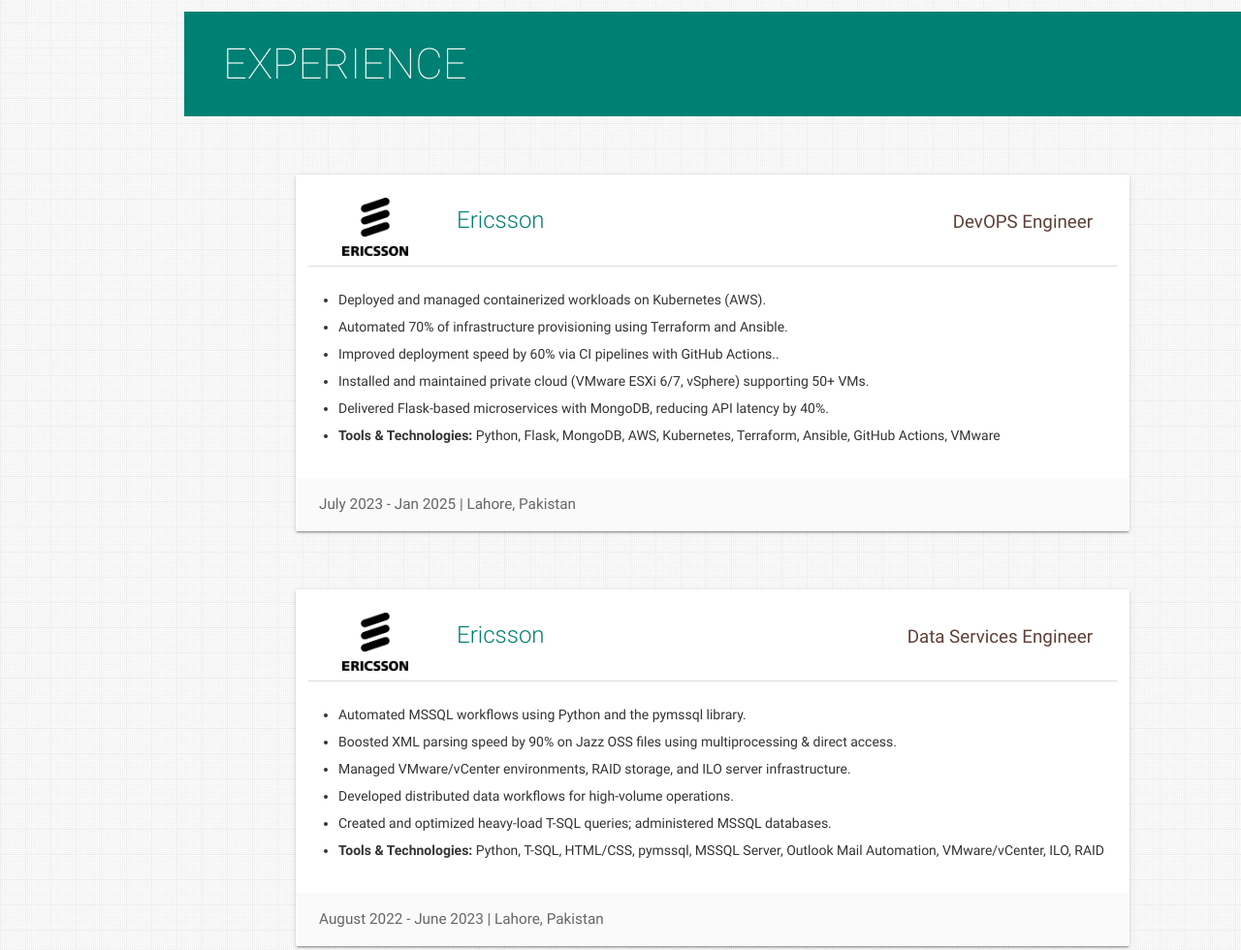
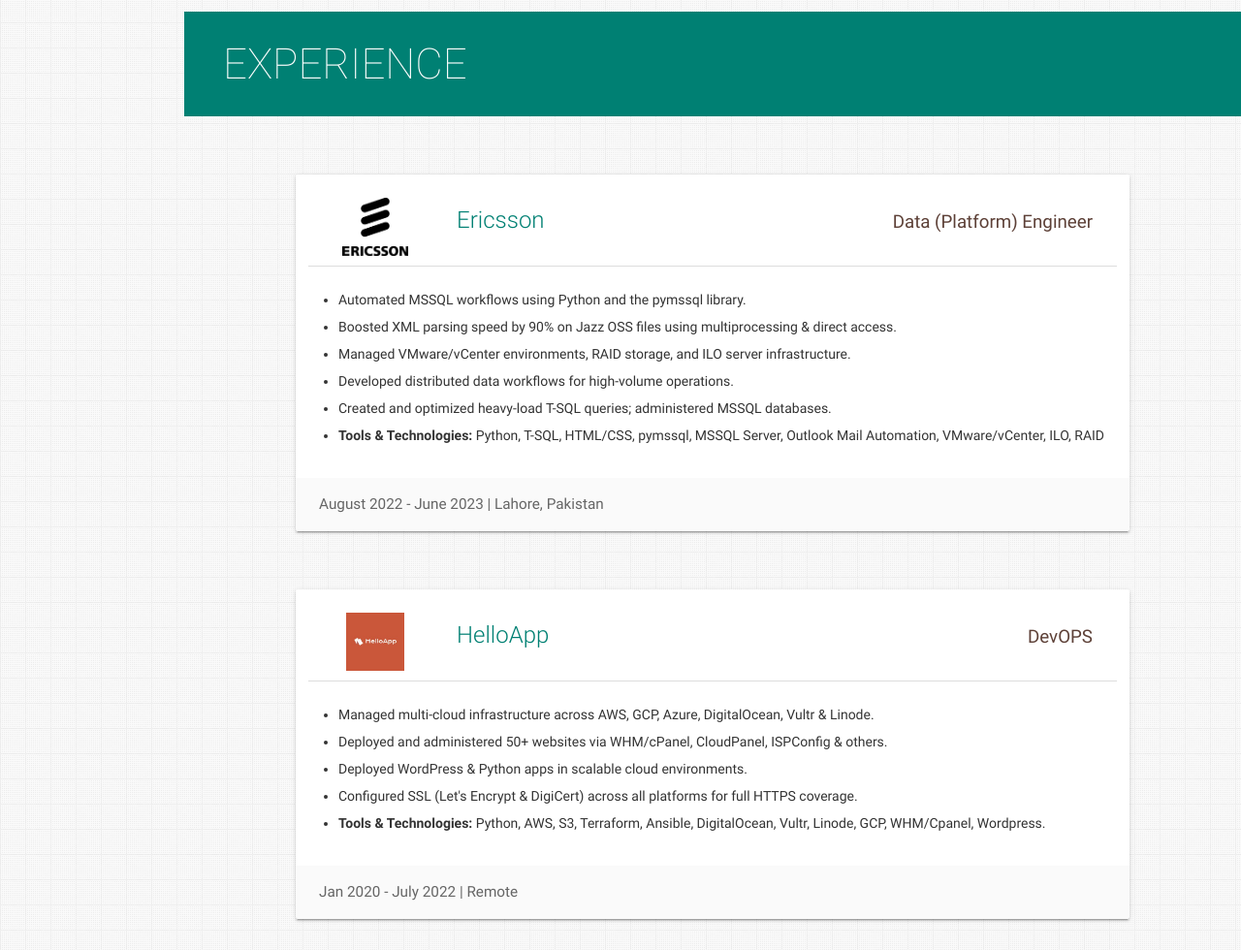
Before and after one commit to khaleel-git/khaleel.eu, a plain HTML site: page index.html in a window 1280 px wide. Shown: the part 1667-2647 px from the top of the page at 97% size. Drawn offline with nearby package versions, Linux system fonts and the light colour scheme.

Commit message:
ericsson experience changes

```diff
--- a/index.html
+++ b/index.html
@@ -12,15 +12,15 @@
   <link rel="stylesheet" href="//maxcdn.bootstrapcdn.com/font-awesome/4.3.0/css/font-awesome.min.css" />
   <!-- Custom Styles-->
   <link rel="stylesheet" href="/assets/css/style.css" />
-  <title>Khaleel Ahmad | DevOPS Engineer</title>
+  <title>Khaleel Ahmad | Data (Platform Engineer) Engineer"</title>
 
   <!-- Open Graph-->
   <meta property="og:locale" content="en_US" />
   <meta property="og:type" content="website" />
-  <meta property="og:title" content="Khaleel Ahmad | DevOPS Engineer" />
-  <meta property="og:description" content="DevOPS Engineer" />
+  <meta property="og:title" content="Khaleel Ahmad | Data (Platform Engineer) Engineer" />
+  <meta property="og:description" content="Data (Platform Engineer) Engineer"" />
   <meta property="og:url" content="https://khaleel.eu/" />
-  <meta property="og:site_name" content="Khaleel Ahmad| DevOPS Engineer" />
+  <meta property="og:site_name" content="Khaleel Ahmad| Data (Platform Engineer) Engineer"" />
   <meta property="article:publisher" content="https://khaleel.eu/" />
   <meta property="og:image" content="https://khaleel.eu/examples/preview.JPG" />
   <!-- Twitter -->
@@ -30,7 +30,7 @@
   <meta name="twitter:description" content="Software Developer" />
   <meta name="twitter:url" content="https://twitter.com/oo_khaleel" />
   <meta name="author" content="Khaleel Ahmad" />
-  <meta name="description" content="DevOPS Engineer with a passion for AI/Cloud and Kubernetes." />
+  <meta name="description" content="Data (Platform Engineer) Engineer" with a passion for AI/Cloud and Kubernetes." />
   <link rel="apple-touch-icon" sizes="57x57" href="/assets/img/favicon/apple-icon-57x57.png" />
   <link rel="apple-touch-icon" sizes="60x60" href="/assets/img/favicon/apple-icon-60x60.png" />
   <link rel="apple-touch-icon" sizes="72x72" href="/assets/img/favicon/apple-icon-72x72.png" />
@@ -137,7 +137,7 @@
       class="button-collapse"><i class="mdi-navigation-menu"></i></a>
     <div class="name-title">
       <a id="name" aria-label="Navigate to the beginning of the page" href="#" class="teal-text">Khaleel
-        Ahmad</a><span class="black-text">DevOPS Engineer</span>
+        Ahmad</a><span class="black-text">Data (Platform Engineer) Engineer"</span>
     </div>
   </nav>
 
@@ -226,7 +226,7 @@
         <p>
         I am a Master’s student in Artificial Intelligence at BTU Cottbus, Germany, with a background in DevOps. I enjoy working on intelligent systems that improve automation and scalability in infrastructure.
 
-        Previously, I worked as a DevOps Engineer at Ericsson, gaining hands-on experience with tools like Kubernetes, Docker, and cloud platforms such as AWS, Azure, and GCP. I’m CKA and LFCS certified, with a strong interest in the intersection of AI and infrastructure automation.
+        Previously, I worked as a Data (Platform Engineer) Engineer" at Ericsson, gaining hands-on experience with tools like Kubernetes, Docker, and cloud platforms such as AWS, Azure, and GCP. I’m CKA and LFCS certified, with a strong interest in the intersection of AI and infrastructure automation.
 
         I’m passionate about building systems that solve real-world problems in a reliable and scalable way.
         </p>
@@ -255,38 +255,6 @@
       <div class="container">
 
         <!-- Latest Experience -->
-        <div class="card">
-          <div class="card-content">
-            <div class="row">
-              <div class="col s12 m2">
-                <a href="https://www.ericsson.com/" target="_blank"><img alt="ericsson logo"
-                    src="/assets/img/Ericsson_(2018).svg.png" class="responsive-img center-block" /></a>
-              </div>
-              <!-- <div class="col s12 m10"> -->
-              <div class="col s12 m10">
-                <p>
-                  <span class="card-title"><a href="https://www.linkedin.com/company/ericsson/" target="_blank"
-                      class="teal-text hoverline">Ericsson</a></span>
-                </p>
-              </div>
-            </div>
-            <div class="role brown-text text-darken-2">DevOPS Engineer</div>
-            <ul>
-              <li>Deployed and managed containerized workloads on Kubernetes (AWS).</li>
-              <li>Automated 70% of infrastructure provisioning using Terraform and Ansible.</li>
-              <li>Improved deployment speed by 60% via CI pipelines with GitHub Actions..</li>
-              <li>Installed and maintained private cloud (VMware ESXi 6/7, vSphere) supporting 50+ VMs.</li>
-              <li>Delivered Flask-based microservices with MongoDB, reducing API latency by 40%.</li>
-              <li>
-                <b>Tools & Technologies:</b> Python, Flask, MongoDB, AWS, Kubernetes, Terraform, Ansible, GitHub Actions, VMware
-              </li>
-            </ul>
-          </div>
-          <div class="card-action">
-            <span>July 2023 - Jan 2025 | Lahore, Pakistan</span>
-          </div>
-        </div>
-
                 <!-- 2nd Latest Experience Ericsson -->
                 <div class="card">
                   <div class="card-content">
@@ -303,7 +271,7 @@
                         </p>
                       </div>
                     </div>
-                    <div class="role brown-text text-darken-2">Data Services Engineer</div>
+                    <div class="role brown-text text-darken-2">Data (Platform) Engineer</div>
                     <ul>
                       <li>Automated MSSQL workflows using Python and the pymssql library.</li>
                       <li>Boosted XML parsing speed by 90% on Jazz OSS files using multiprocessing & direct access.</li>
```
